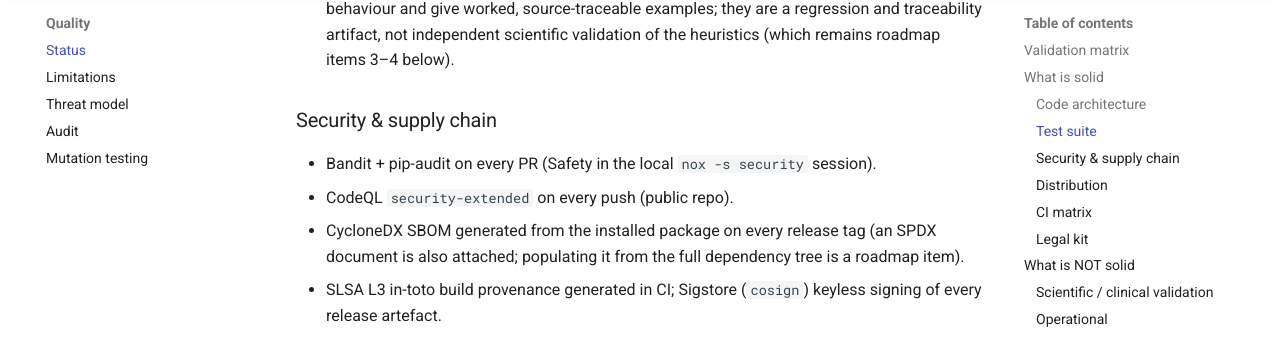
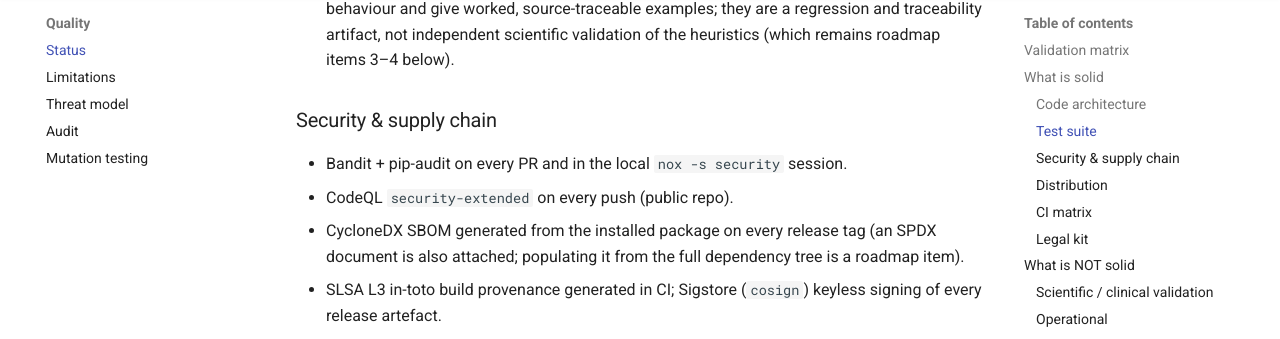
Before and after one commit to smaniches/alphafold-sovereign-mcp, an MkDocs documentation site: the page built from docs/status.md, in a window 1280 px wide and 900 px high, scrolled down 1965 px. Shown: the part 106-445 px from the top of the window. Built offline with MkDocs 1.6.1 and Material for MkDocs 9.7.7, drawn with Linux system fonts in a browser that asks for light colours; comment, search, counter and statistics services are not loaded.

Commit message:
docs(status): drop the stale Safety mention from the security tooling note
Safety was removed from the security extra and from `nox -s security`
in #212; bandit + pip-audit are the dependency advisory gate in both CI
and the local session. Reword the one remaining STATUS.md line to match.

Release-As: 1.4.8
Co-Authored-By: Claude Fable 5.1 <noreply@anthropic.com>
Claude-Session: https://claude.ai/code/session_01196vmVVZbpyP4rTjKN61Vb
Signed-off-by: Claude <noreply@anthropic.com>

```diff
--- a/STATUS.md
+++ b/STATUS.md
@@ -62,7 +62,7 @@ expectation of what this project is and is not.
   (which remains roadmap items 3–4 below).
 
 ### Security & supply chain
-- Bandit + pip-audit on every PR (Safety in the local ``nox -s security`` session).
+- Bandit + pip-audit on every PR and in the local ``nox -s security`` session.
 - CodeQL ``security-extended`` on every push (public repo).
 - CycloneDX SBOM generated from the installed package on every release
   tag (an SPDX document is also attached; populating it from the full
```
